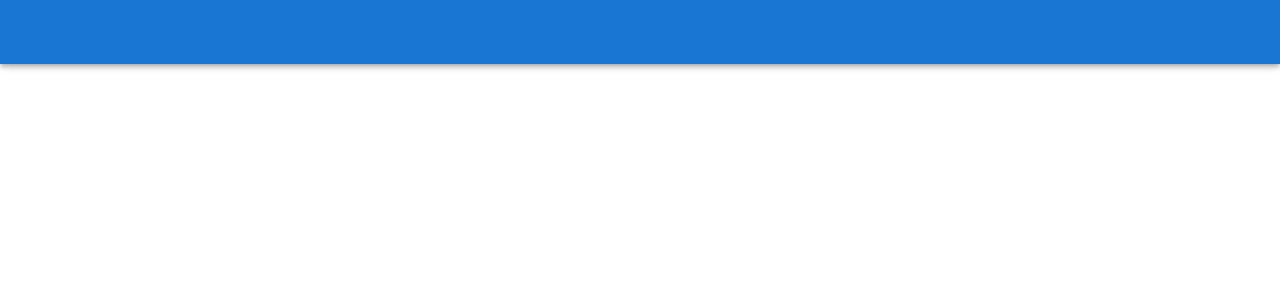
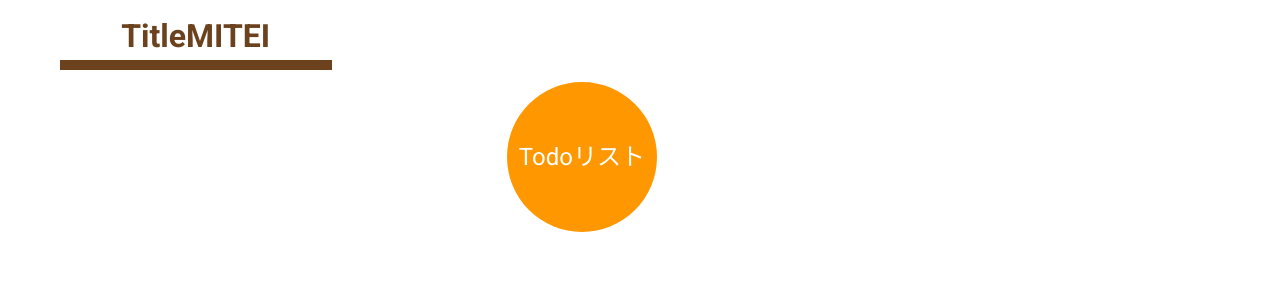
Before and after one commit to KK56ken/HackU_2020_vol.2_sysken, a Vue app in the folder raise_todo/: page / in a window 1280 px wide. Shown: the top 300 px of the page. Built offline with nearby package versions, Linux system fonts and the light colour scheme.

Commit message:
【FIX】Homeにタイトル追加、homeコンポーネント呼び出し

```diff
--- a/raise_todo/src/App.vue
+++ b/raise_todo/src/App.vue
@@ -1,20 +1,19 @@
 <template>
   <v-app>
-    <v-app-bar app color="primary" dark></v-app-bar>
     <v-main>
-      <!-- <HomeIcon /> -->
+      <Home />
     </v-main>
   </v-app>
 </template>
 
 <script>
-// import HomeIcon from "./components/HomeIcon";
+import Home from "./pages/Home";
 
 export default {
   name: "App",
 
   components: {
-    // HomeIcon,
+    Home,
   },
 
   data: () => ({
--- a/raise_todo/src/components/HomeIcon.vue
+++ b/raise_todo/src/components/HomeIcon.vue
@@ -1,7 +1,11 @@
 <template>
   <v-container>
-    <v-row class="text-center">
-      <v-col cols="12"></v-col>
+    <v-row justify="space-around">
+      <v-col cols="12" sm="6" md="4" lg="3">
+        <v-avatar color="orange" size="150">
+          <span class="white--text headline">Todoリスト</span>
+        </v-avatar>
+      </v-col>
     </v-row>
   </v-container>
 </template>
--- a/raise_todo/src/pages/Home.vue
+++ b/raise_todo/src/pages/Home.vue
@@ -1,17 +1,35 @@
 <template>
   <div class="home">
     <!-- <HelloWorld msg="Welcome to Your Vue.js App"/> -->
+    <v-container>
+      <v-row class="text-center">
+        <v-col cols="6" sm="6" md="4" lg="3">
+          <h1>TitleMITEI</h1>
+          <v-divider></v-divider>
+        </v-col>
+      </v-row>
+      <HomeIcon />
+    </v-container>
   </div>
 </template>
 
 <script>
 // @ is an alias to /src
-// import HelloWorld from '@/components/HelloWorld.vue'
+import HomeIcon from "@/components/HomeIcon.vue";
 
 export default {
   name: "Home",
   components: {
-    // HelloWorld,
+    HomeIcon,
   },
 };
 </script>
+<style>
+.theme--light.v-divider {
+  border-color: #6b421d !important;
+  border-width: 5px !important;
+}
+h1 {
+  color: #6b421d !important;
+}
+</style>
```
